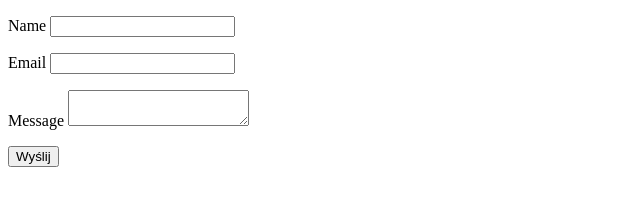
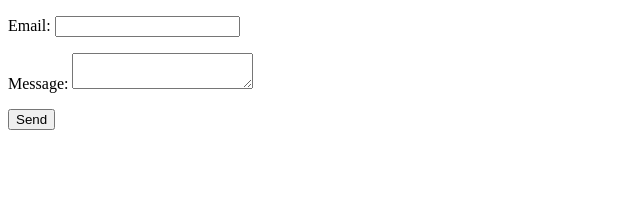
Before and after one commit to DanielSiedlecki/my-netlify-form, a plain HTML site: page index.html in a window 1280 px wide. Shown: the whole page, without its empty margins (0-640 px from the left). Drawn offline with Linux system fonts and the light colour scheme.

Commit message:
Update index.html

```diff
--- a/index.html
+++ b/index.html
@@ -8,25 +8,18 @@
 
 </head>
 <body>
-    <form name="contact" method="POST" data-netlify="true">
-        <p>
-            <label for="name">Name</label>
-            <input type="text" id="name" name="name" />
-        </p>
-
-        <p>
-            <label for="name">Email</label>
-            <input type="text" id="email" name="email" />
-        </p>
-
-        <p>
-            <label for="name">Message</label>
-            <textarea id="message" name="message"> </textarea>
-        </p>
-        <p>
-            <button type="submit">Wyślij </button>
-        </p>
-
+   <form name="contact" method="POST" data-netlify-recaptcha="true" data-netlify="true">
+    <p>
+      <label>Email: <input type="text" name="name" /></label>
+    </p>
+    <p>
+      <label>Message: <textarea name="message"></textarea></label>
+    </p>
+    <div data-netlify-recaptcha="true"></div>
+    <p>
+      <button type="submit">Send</button>
+    </p>
+  </form>
     </form>
 
 
```
